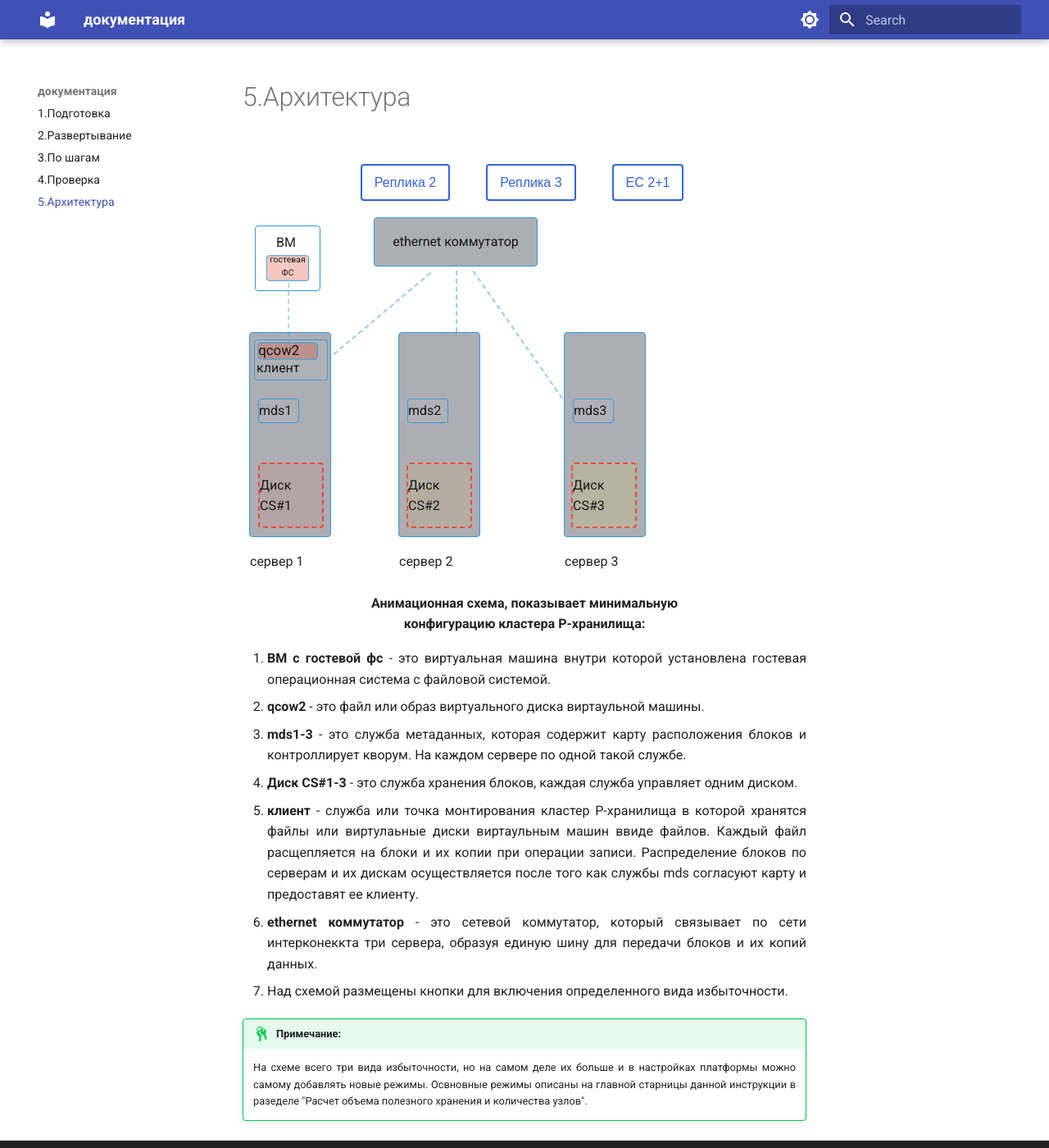
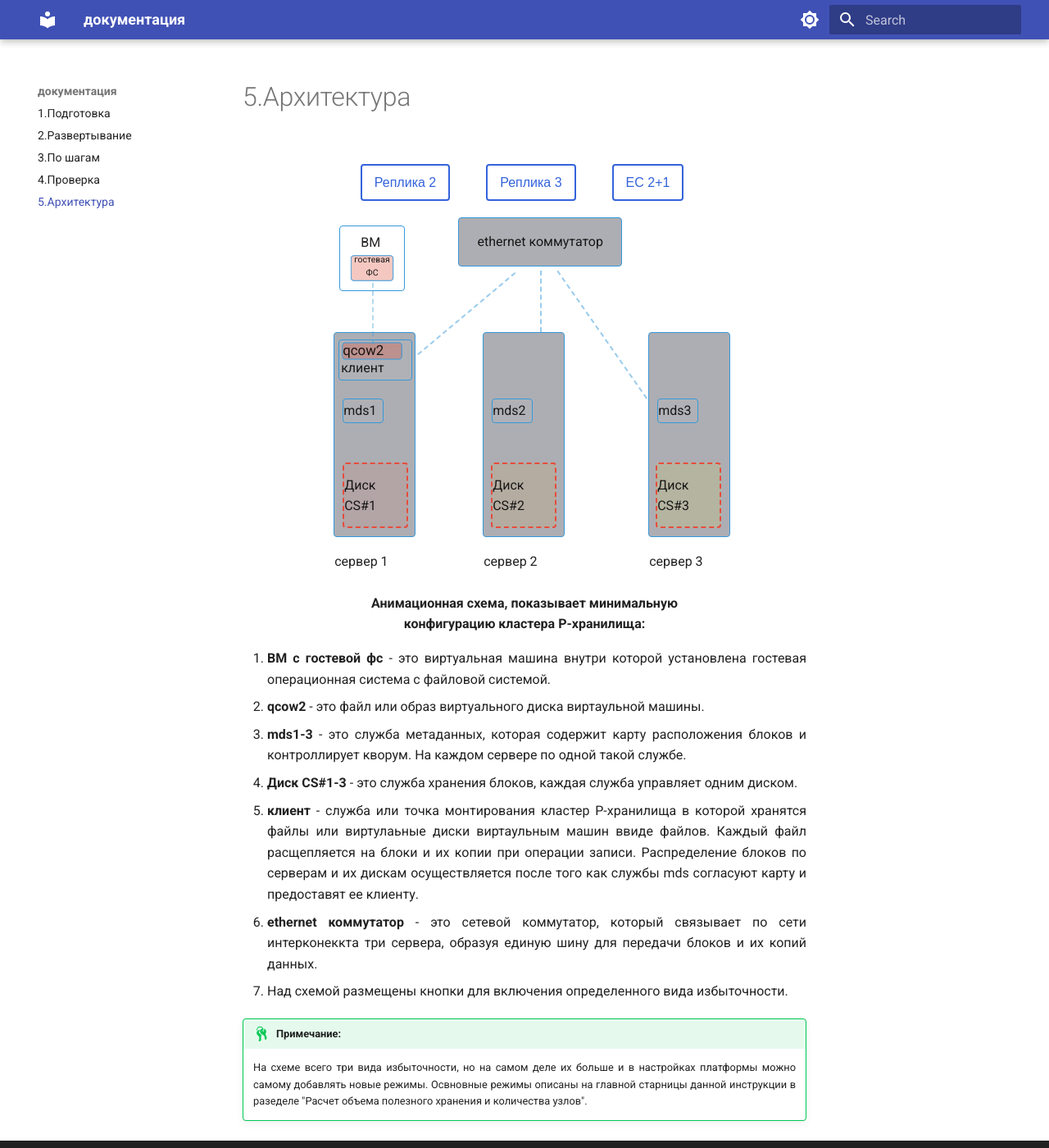
Before and after one commit to rosplat/rosplat-docs, an MkDocs documentation site: the page built from docs/archi.md, in a window 1280 px wide and 1400 px high. Shown: the whole window at 82% size. Built offline with MkDocs 1.6.1 and Material for MkDocs 9.7.7, drawn with Linux system fonts in a browser that asks for light colours.

Commit message:
change margin-left schem

```diff
--- a/docs/stylesheets/extra.css
+++ b/docs/stylesheets/extra.css
@@ -24,6 +24,7 @@
 }
 .container {
     position: relative;
+    margin-left: 15%;
     width: 500px;
     height: 400px; /* Уменьшил высоту, так как хранилища внизу */
 }
```
